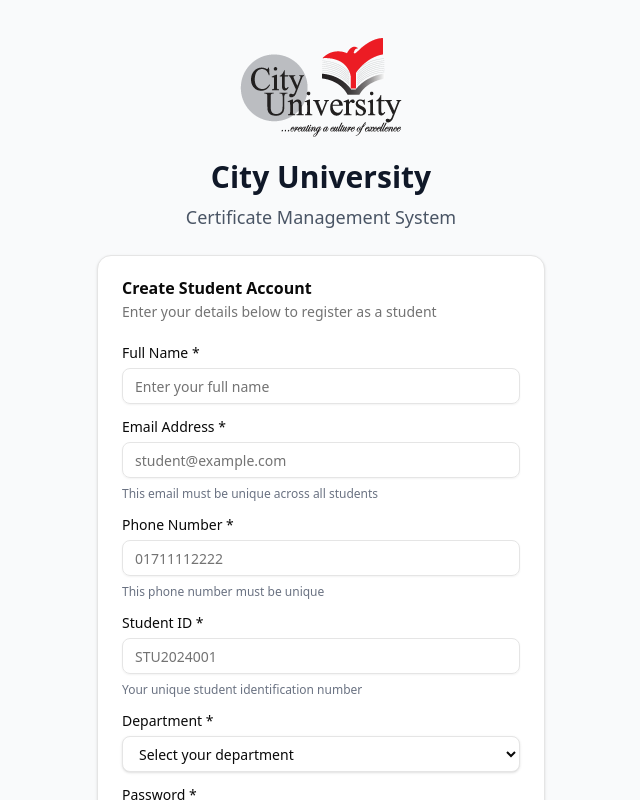
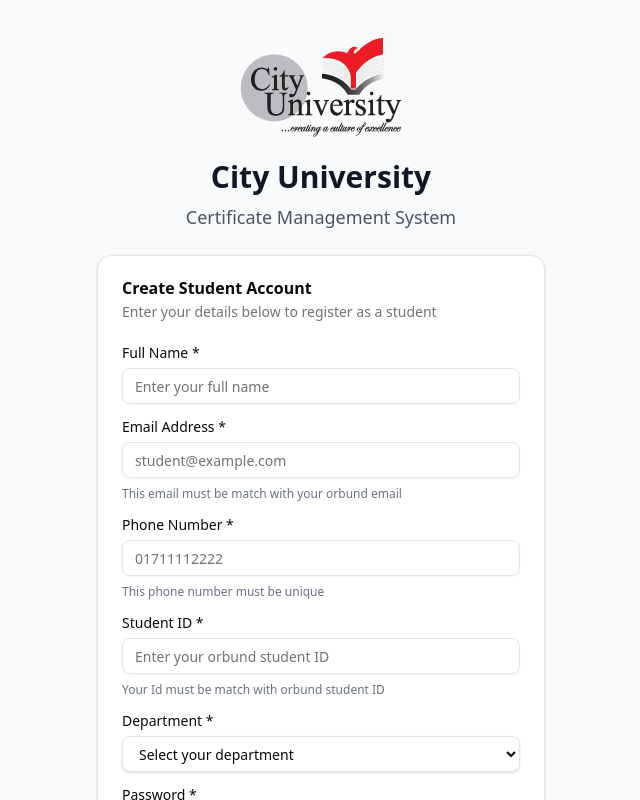
Before and after one commit to City-University-BD/certificate-management-system-front-end, a React (Vite) app: page /registration in a window 1280 px wide. Shown: the top 800 px of the page, without its empty margins (319-959 px from the left). Built offline with nearby package versions, Linux system fonts and the light colour scheme.

Commit message:
tracking id added

```diff
--- a/src/dashboard/student_dashboard/StatusCheck.tsx
+++ b/src/dashboard/student_dashboard/StatusCheck.tsx
@@ -246,7 +246,17 @@
       {/* Page Header */}
       <div>
         <h1 className="text-3xl font-bold text-gray-900">Application Status</h1>
-        <p className="text-gray-600 mt-1">Track your certificate application</p>
+        <div className="flex justify-between">
+          <p className="text-gray-600 mt-1">
+            Track your certificate application
+          </p>
+          <p className="text-gray-600 mt-1 text-right">
+            Your tracking Id:{" "}
+            <span className="hover:cursor-pointer hover:underline text-blue-500">
+              {application?._id}
+            </span>
+          </p>
+        </div>
       </div>
 
       {/* Application Overview */}
--- a/src/pages/RegistrationPage/Registration.tsx
+++ b/src/pages/RegistrationPage/Registration.tsx
@@ -311,7 +311,7 @@
                 <p className="text-sm text-red-500">{errors.email}</p>
               )}
               <p className="text-xs text-gray-500">
-                This email must be unique across all students
+                This email must be match with your orbund email
               </p>
             </div>
 
@@ -341,7 +341,7 @@
                 id="studentId"
                 name="studentId"
                 type="text"
-                placeholder="STU2024001"
+                placeholder="Enter your orbund student ID"
                 value={formData.studentId}
                 onChange={handleInputChange}
                 className={errors.studentId ? "border-red-500" : ""}
@@ -351,7 +351,7 @@
                 <p className="text-sm text-red-500">{errors.studentId}</p>
               )}
               <p className="text-xs text-gray-500">
-                Your unique student identification number
+                Your Id must be match with orbund student ID
               </p>
             </div>
 
```
